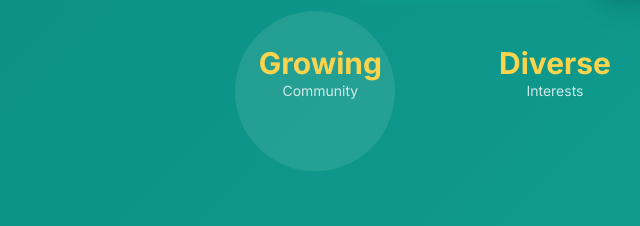
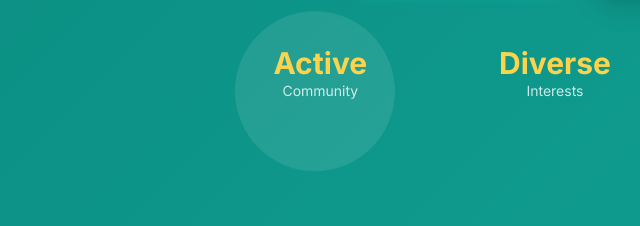
Before and after one commit to BomehD/copal-landing, a plain HTML site: page index.html in a window 1280 px wide. Shown: the part 500-726 px from the top of the page, 85-725 px from the left. Drawn offline with nearby package versions, Linux system fonts and the light colour scheme.

Commit message:
Update index.html

```diff
--- a/index.html
+++ b/index.html
@@ -117,7 +117,7 @@
 
                 <div class="grid grid-cols-3 gap-8 max-w-2xl mx-auto">
                     <div class="text-center">
-                        <div class="text-3xl font-bold stat-number text-amber-300">Growing</div>
+                        <div class="text-3xl font-bold stat-number text-amber-300">Active</div>
                         <div class="text-sm opacity-80">Community</div>
                     </div>
                     <div class="text-center">
```
